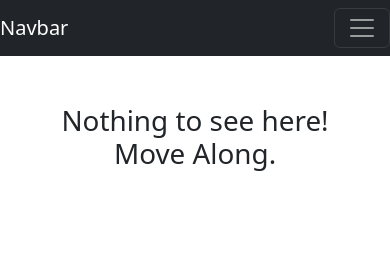
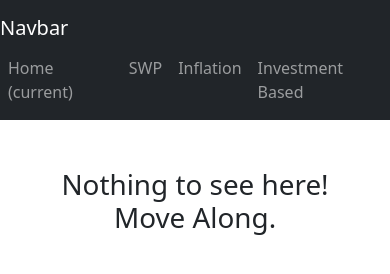
Before and after one commit to premsrj/financeCalculatorsWeb, a plain HTML site: page index.html in a window 390 px wide. Drawn offline with Linux system fonts and the light colour scheme.

Commit message:
Prevented Nav Bar from collapsing

```diff
--- a/index.html
+++ b/index.html
@@ -8,11 +8,8 @@
 <body>
 <nav class="navbar navbar-expand-lg navbar-dark bg-dark">
     <a class="navbar-brand" href="#">Navbar</a>
-    <button class="navbar-toggler" type="button" data-toggle="collapse" data-target="#navbarSupportedContent" aria-controls="navbarSupportedContent" aria-expanded="false" aria-label="Toggle navigation">
-        <span class="navbar-toggler-icon"></span>
-    </button>
 
-    <div class="collapse navbar-collapse" id="navbarSupportedContent">
+    <div class="navbar-expand" id="navbarSupportedContent">
         <ul class="navbar-nav mr-auto">
             <li class="nav-item active">
                 <a class="nav-link" href="#">Home <span class="sr-only">(current)</span></a>
```
Also changed, not shown: inflation.html (+1 -4 lines), investmentBased.html (+1 -4 lines), swp.html (+1 -4 lines).
